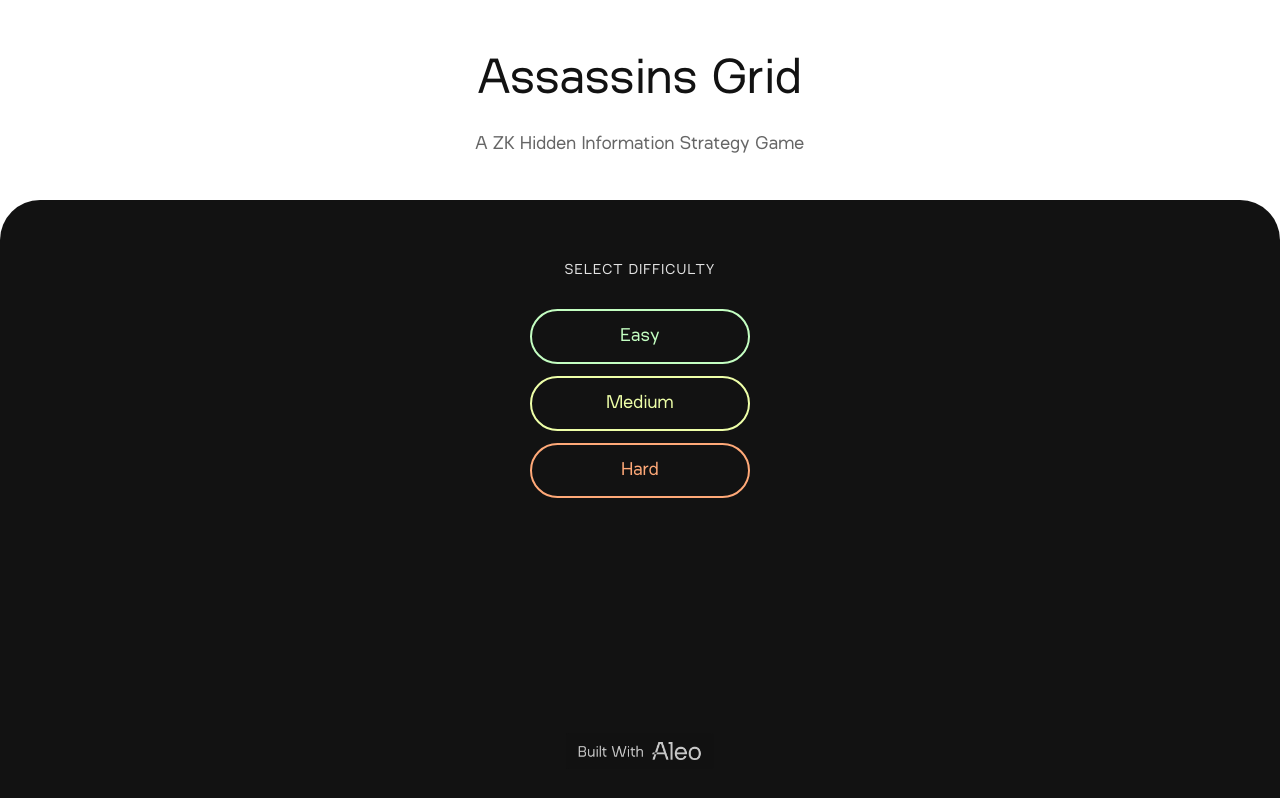
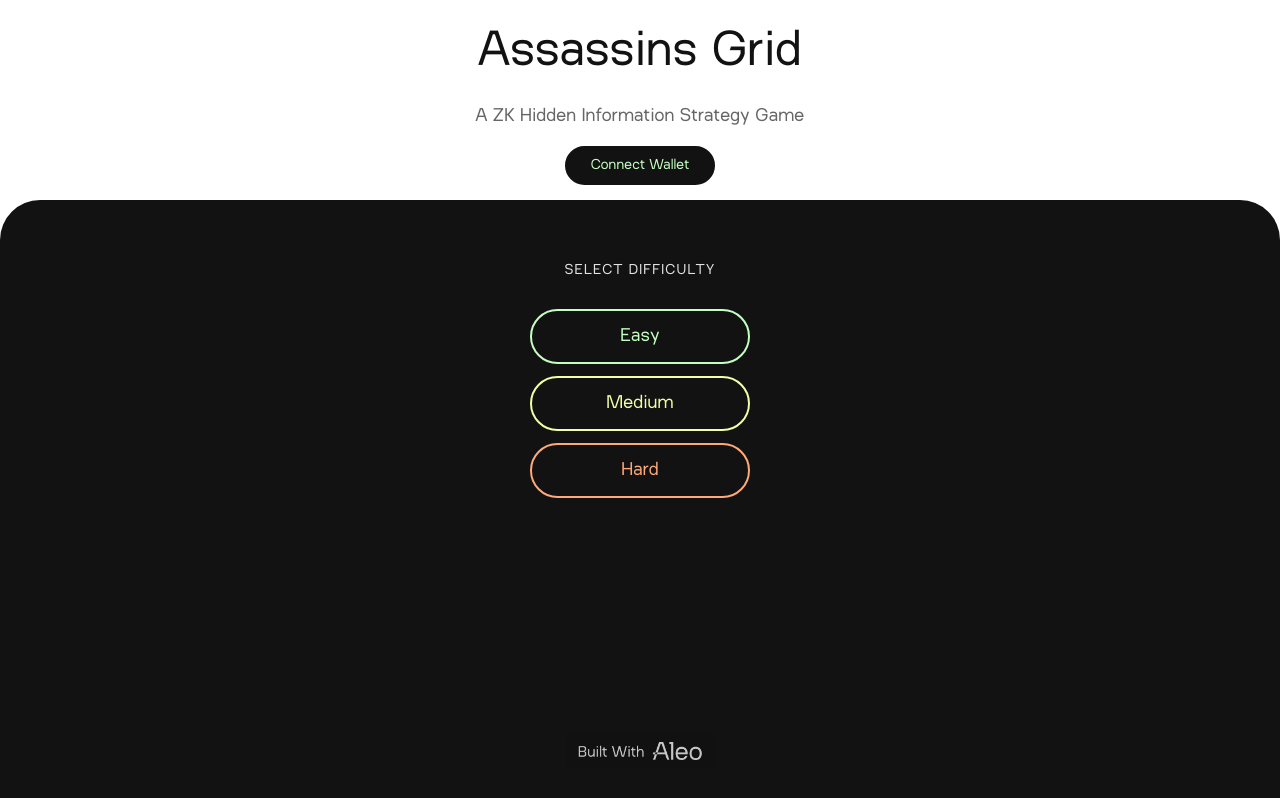
Before and after one commit to drphantacy/assassins-grid, a React app in the folder frontend/: page / in a window 1280 px wide. Built offline with nearby package versions, Linux system fonts and the light colour scheme; the HTML template or start-up script is replaced by a standard one.

Commit message:
feat: add wallet connection UI to menu screen

```diff
--- a/frontend/src/components/Game.css
+++ b/frontend/src/components/Game.css
@@ -42,6 +42,70 @@
 .menu-subtitle {
   font-size: 18px;
   color: #666;
+}
+
+.wallet-section {
+  margin-top: 16px;
+  display: flex;
+  flex-direction: column;
+  align-items: center;
+  gap: 8px;
+}
+
+.wallet-connected {
+  display: flex;
+  align-items: center;
+  gap: 12px;
+}
+
+.wallet-address {
+  font-size: 14px;
+  color: #121212;
+  padding: 8px 16px;
+  background: #f0f0f0;
+  border-radius: 20px;
+  font-family: monospace;
+}
+
+.wallet-btn {
+  padding: 10px 24px;
+  font-size: 14px;
+  font-weight: 500;
+  border-radius: 25px;
+  cursor: pointer;
+  transition: all 0.15s ease;
+}
+
+.wallet-btn.connect {
+  background: #121212;
+  color: var(--lime);
+  border: 2px solid #121212;
+}
+
+.wallet-btn.connect:hover:not(:disabled) {
+  background: #2a2a2a;
+}
+
+.wallet-btn.connect:disabled {
+  opacity: 0.6;
+  cursor: not-allowed;
+}
+
+.wallet-btn.disconnect {
+  background: transparent;
+  color: #666;
+  border: 1px solid #ccc;
+}
+
+.wallet-btn.disconnect:hover {
+  border-color: #999;
+  color: #333;
+}
+
+.wallet-error {
+  font-size: 12px;
+  color: #d32f2f;
+  margin: 0;
 }
 
 .menu-bottom {
--- a/frontend/src/components/Game.tsx
+++ b/frontend/src/components/Game.tsx
@@ -1,6 +1,7 @@
 import React, { useState } from 'react';
 import { ActionType, GameStatus, BoardState } from '../types/game';
 import { useGame } from '../hooks/useGame';
+import { useWallet } from '../hooks/useWallet';
 import { AIDifficulty } from '../ai/opponent';
 import GameBoard from './GameBoard';
 import GameControls from './GameControls';
@@ -17,6 +18,8 @@ const Game: React.FC = () => {
     performRelocate,
     resetGame,
   } = useGame();
+
+  const { connected, address, connecting, error, connect, disconnect } = useWallet();
 
   const [selectedAction, setSelectedAction] = useState<ActionType | null>(null);
   const [selectedUnit, setSelectedUnit] = useState<number | null>(null);
@@ -217,6 +220,11 @@ const Game: React.FC = () => {
     </a>
   );
 
+  const formatAddress = (addr: string) => {
+    if (addr.length <= 12) return addr;
+    return `${addr.slice(0, 6)}...${addr.slice(-4)}`;
+  };
+
   if (!gameState) {
     return (
       <div className="game-container menu-screen">
@@ -224,6 +232,25 @@ const Game: React.FC = () => {
           <div className="menu-top">
             <h1 className="menu-title">Assassins Grid</h1>
             <p className="menu-subtitle">A ZK Hidden Information Strategy Game</p>
+            <div className="wallet-section">
+              {connected && address ? (
+                <div className="wallet-connected">
+                  <span className="wallet-address">{formatAddress(address)}</span>
+                  <button className="wallet-btn disconnect" onClick={disconnect}>
+                    Disconnect
+                  </button>
+                </div>
+              ) : (
+                <button
+                  className="wallet-btn connect"
+                  onClick={connect}
+                  disabled={connecting}
+                >
+                  {connecting ? 'Connecting...' : 'Connect Wallet'}
+                </button>
+              )}
+              {error && <p className="wallet-error">{error}</p>}
+            </div>
           </div>
           <div className={`menu-bottom ${isTransitioning ? 'expanding' : ''}`}>
             <div className="difficulty-select">
```
